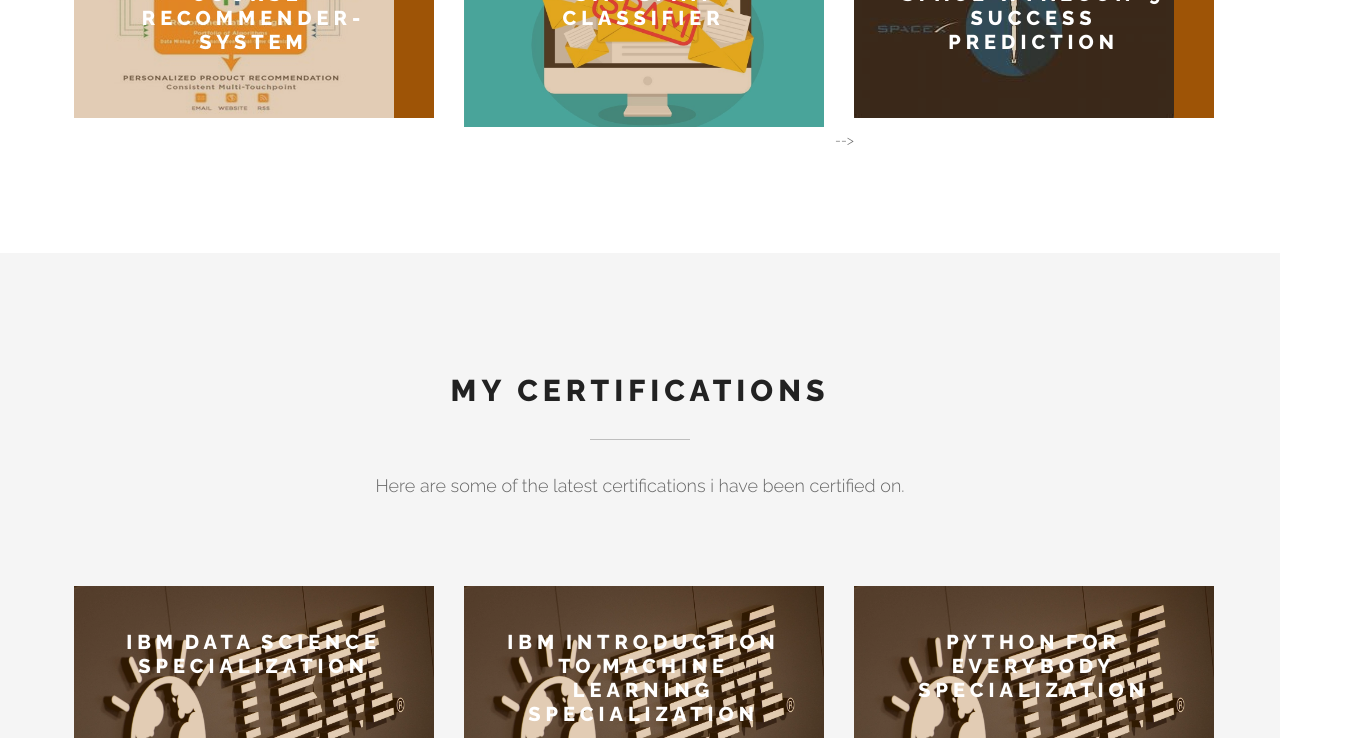
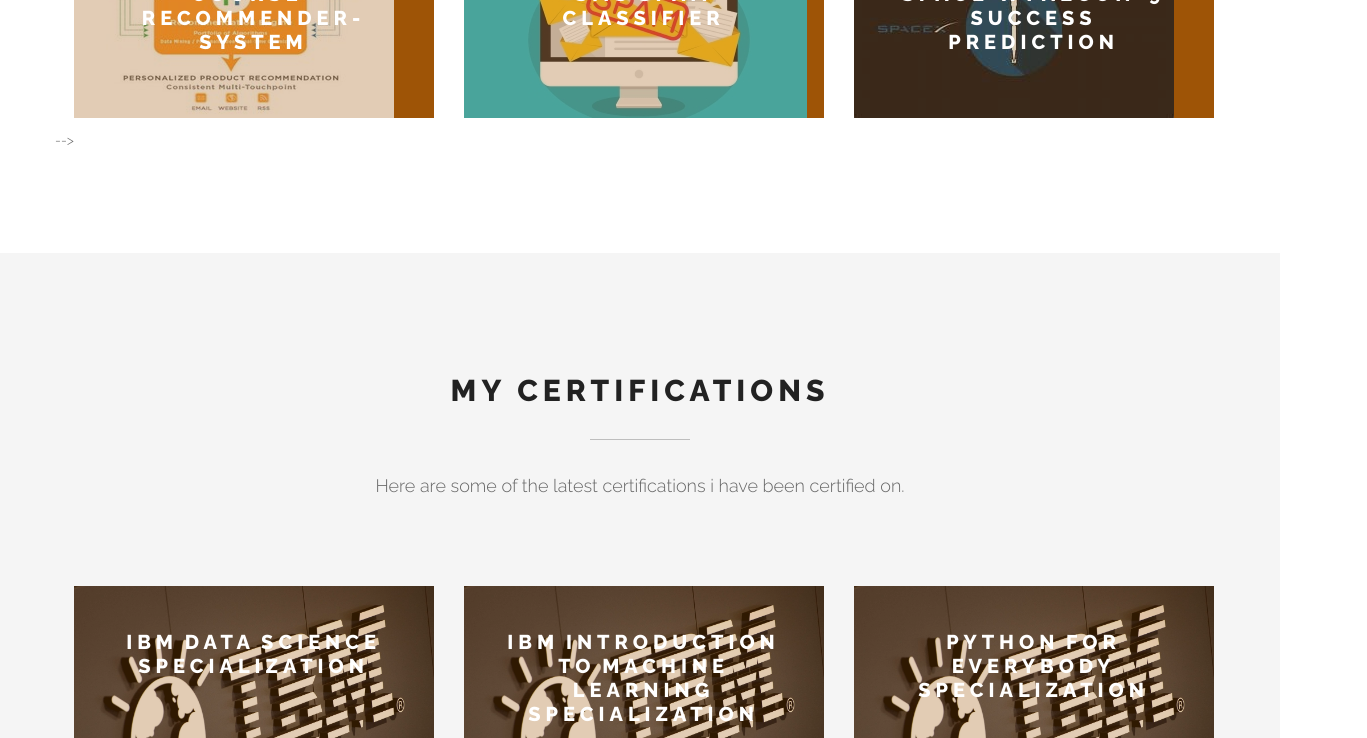
Before and after one commit to Ashad8949/Ashad8949.github.io, a plain HTML site: page index.html in a window 1280 px wide. Shown: the part 2616-3354 px from the top of the page, 1367 px wide, since content can reach past the window. Drawn offline with Linux system fonts and the light colour scheme.

Commit message:
Update index.html

```diff
--- a/index.html
+++ b/index.html
@@ -235,7 +235,7 @@
                     <a href="https://github.com/Ashad8949/SMS-Spam-Classifier">
                     <div class="grid wow zoomIn">
                         <figure class="effect-bubba">
-                            <img src="assets/images/spam.jpeg" alt="img01"/>
+                            <img src="assets/images/spam.jpg" alt="img01"/>
                             <figcaption>
                                 <h2><span>SMS Spam Classifier</span></h2>
                                 <p>Created an application that detects Spam Message</p>
```
